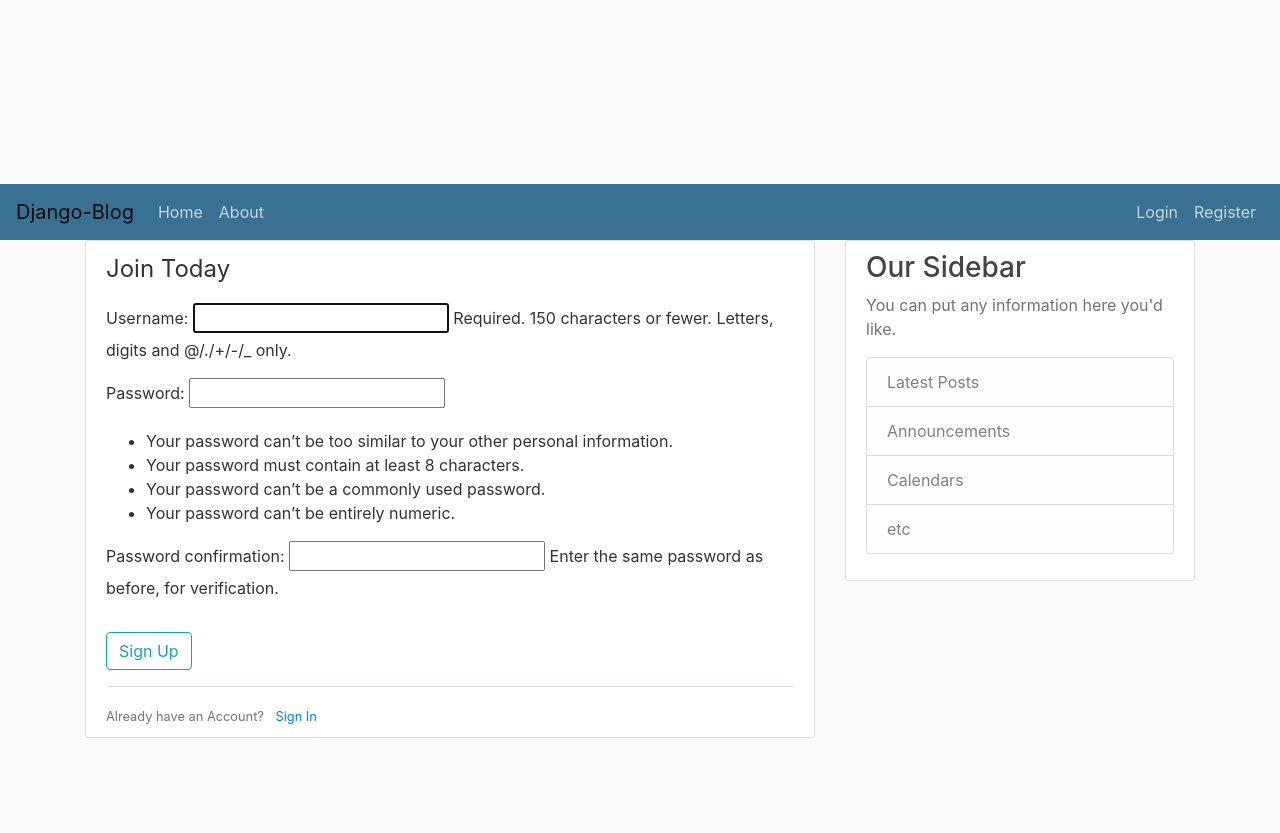
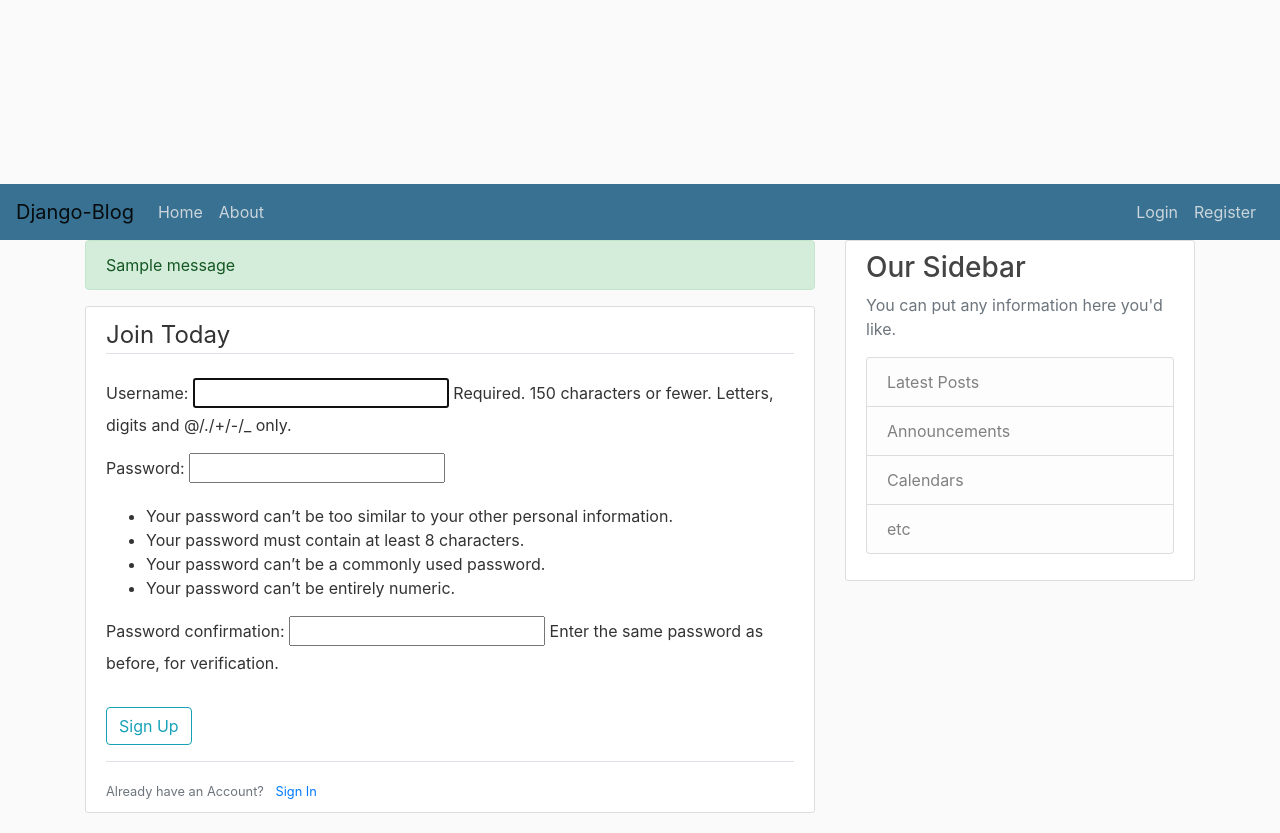
Before and after one commit to Fadddddd/Django, a Django app: page /register/ in a window 1280 px wide. Shown: the part 728-1561 px from the top of the page. Before the commit the page ends 1466 px from the top, so only its background shows below. Run offline with Django 3.2, Linux system fonts and the light colour scheme; one stand-in notice (Sample message) is shown.

Commit message:
typo correction

```diff
--- a/blog/templates/blog/base.html
+++ b/blog/templates/blog/base.html
@@ -42,7 +42,14 @@
     <main role="main" class="container">
       <div class="row">
         <div class="col-md-8">
-          {% block content %}{% endblock %}
+            {% if messages %}
+                {% for message in messages %}
+                    <div class="alert alert-{{ message.tags }}">
+                        {{ message }}
+                    </div>
+                {% endfor %}
+            {% endif %}
+            {% block content %}{% endblock %}
         </div>
         <div class="col-md-4">
           <div class="content-section">
--- a/users/templates/users/register.html
+++ b/users/templates/users/register.html
@@ -4,7 +4,7 @@
         <form method="POST">
             {% csrf_token %}
             <fieldset class="form-group">
-                <legend class="form-group">
+                <legend class="border-bottom mb-4">
                     Join Today
                 </legend>
                 {{ form.as_p }}
--- a/users/views.py
+++ b/users/views.py
@@ -1,16 +1,16 @@
 from django.shortcuts import render, redirect
 from django.contrib.auth.forms import UserCreationForm
 from django.contrib import messages
+
 
 
 def register(request):
     if request.method == 'POST':
         form = UserCreationForm(request.POST)
         if form.is_valid():
-            username = form.cleaned_date.get('username')
+            username = form.cleaned_data.get('username')
             messages.success(request, f'Account created for {username}!')
-            return redirect('blog-home')
-
+            return redirect('blog-home') #nous ramene au menu principal
     else:
         form = UserCreationForm()
     return render(request, 'users/register.html', {'form': form})
```
